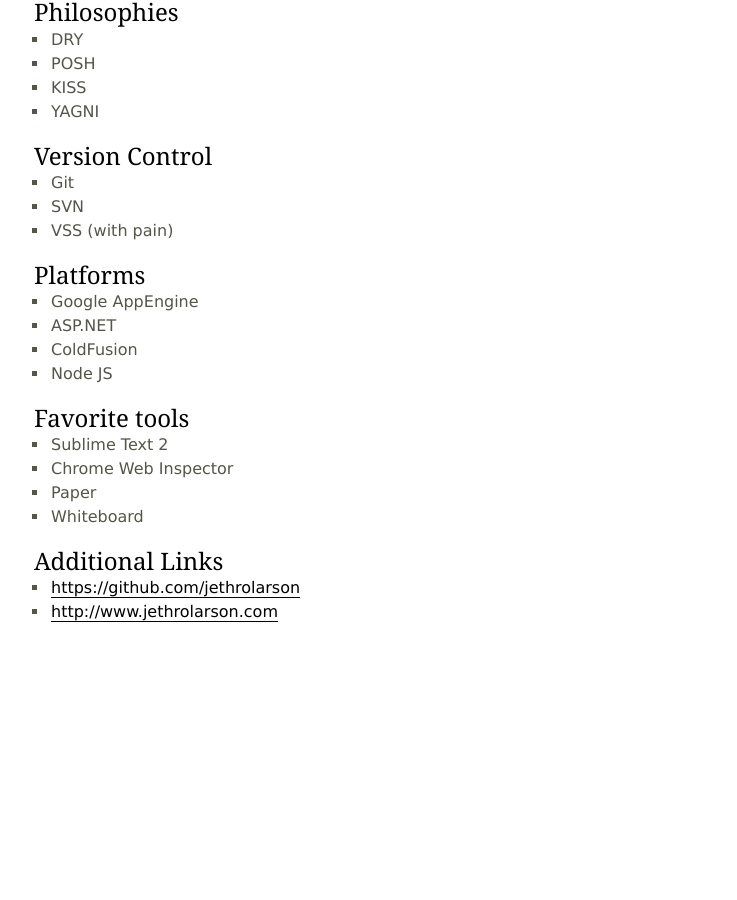
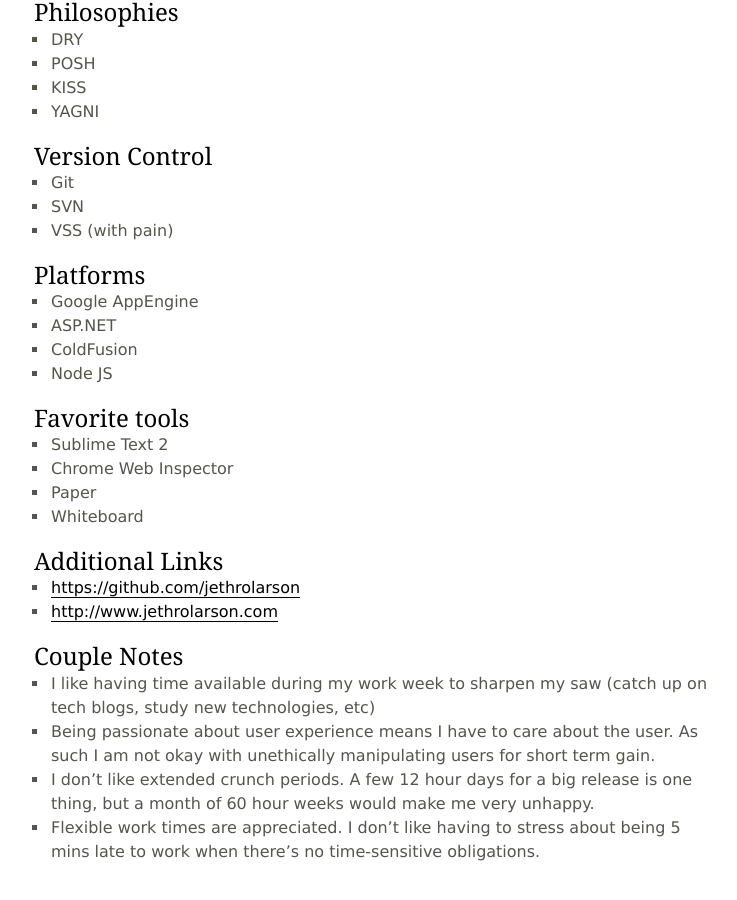
Before and after one commit to jethrolarson/jethrolarson.github.com, a Jekyll site: the page built from resume.md, in a window 1280 px wide and 900 px high, scrolled down 3194 px. Shown: the whole window, without its empty margins (261-998 px from the left). Built offline with Jekyll 4.4.1, drawn with Linux system fonts in a browser that asks for light colours; Markdown is read by kramdown in place of the engine named in the settings; before the commit the page ends 3855 px from its top, so only the background shows below that.

Commit message:
Update resume.md

```diff
--- a/resume.md
+++ b/resume.md
@@ -161,3 +161,10 @@
 ----------------
 * <https://github.com/jethrolarson>
 * <http://www.jethrolarson.com>
+
+Couple Notes
+------------
+* I like having time available during my work week to sharpen my saw (catch up on tech blogs, study new technologies, etc)
+* Being passionate about user experience means I have to care about the user. As such I am not okay with unethically manipulating users for short term gain.
+* I don't like extended crunch periods. A few 12 hour days for a big release is one thing, but a month of 60 hour weeks would make me very unhappy.
+* Flexible work times are appreciated. I don't like having to stress about being 5 mins late to work when there's no time-sensitive obligations.
```
